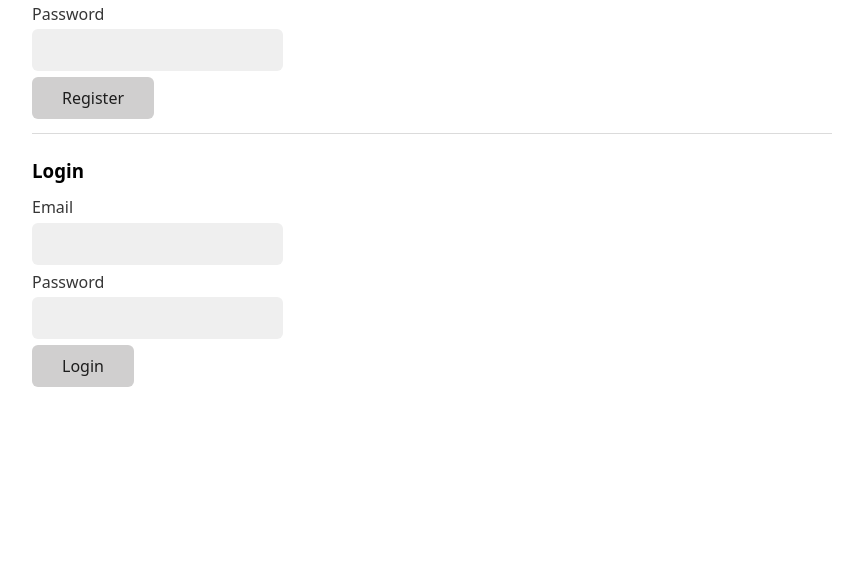
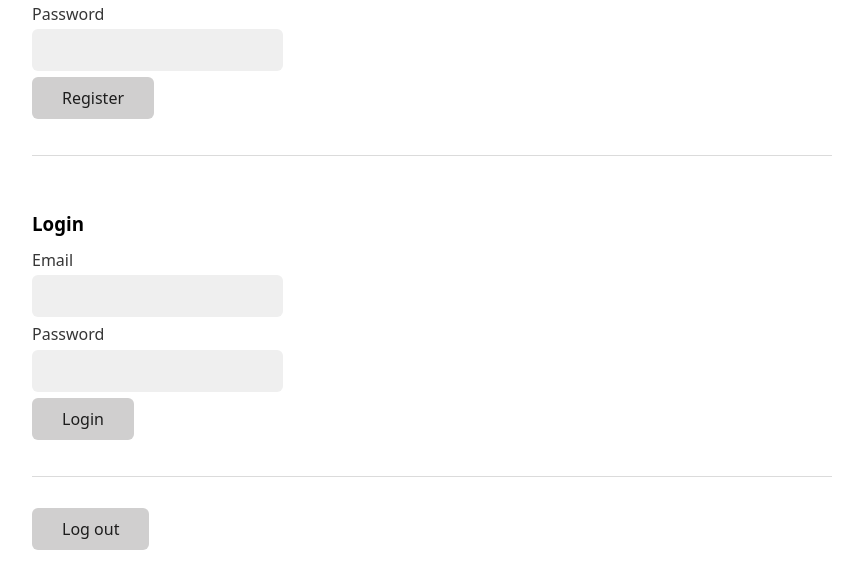
Before and after one commit to chrisvaillancourt/node-auth, a website: page src/public/index.html in a window 1280 px wide. Shown: the part 134-722 px from the top of the page, without its empty margins (208-1071 px from the left). Drawn offline with nearby package versions, Linux system fonts and the light colour scheme.

Commit message:
feat(form): add logout button

```diff
--- a/src/public/index.html
+++ b/src/public/index.html
@@ -19,7 +19,9 @@
       <input type="password" name="password" />
       <button type="submit">Register</button>
     </form>
+    <br />
     <hr />
+    <br />
     <h3>Login</h3>
     <form id="login-form" action="">
       <label for="email">Email</label>
@@ -28,7 +30,21 @@
       <input type="password" name="password" />
       <button type="submit">Login</button>
     </form>
+    <br />
+    <hr />
+    <br />
+    <button type="submit" onclick="logout()">Log out</button>
     <script>
+      async function logout() {
+        try {
+          const res = await fetch('/api/logout', {
+            method: 'POST',
+          });
+          console.log(res);
+        } catch (error) {
+          console.error('There was an error logging out: ', error);
+        }
+      }
       (function form() {
         const registerForm = document.getElementById('register-form');
         const loginForm = document.getElementById('login-form');
```
